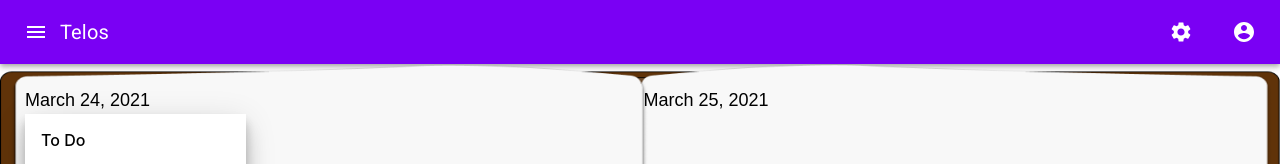
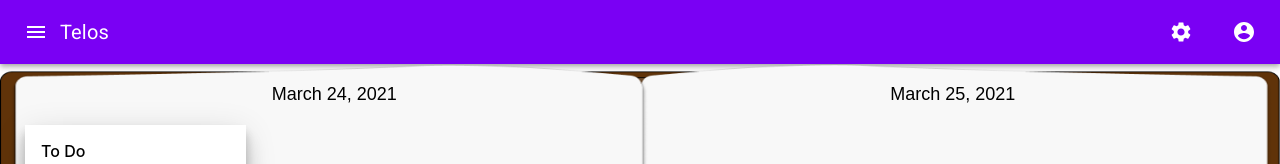
Before and after one commit to UOA-SE701-Group3-2021/3Lancers, a React (Create React App) app in the folder telos-frontend/: page / in a window 1280 px wide. Shown: the top 164 px of the page. Built offline with nearby package versions, Linux system fonts and the light colour scheme.

Commit message:
Put date in center of page

```diff
--- a/telos-frontend/src/views/journal/Journal.module.css
+++ b/telos-frontend/src/views/journal/Journal.module.css
@@ -37,10 +37,18 @@
 }
 
 .DateSelect {
-  position: absolute;
-  left: 0px;
+  padding-top: 10px;
+  width: 100%;
+  text-align: center;
   border: none;
   background-color: transparent;
   outline: none;
   font-size: 18px;
 }
+
+.react-datepicker-wrapper,
+.react-datepicker__input-container,
+.react-datepicker__input-container input {
+    display: block;
+    width: 100%;
+}
```
